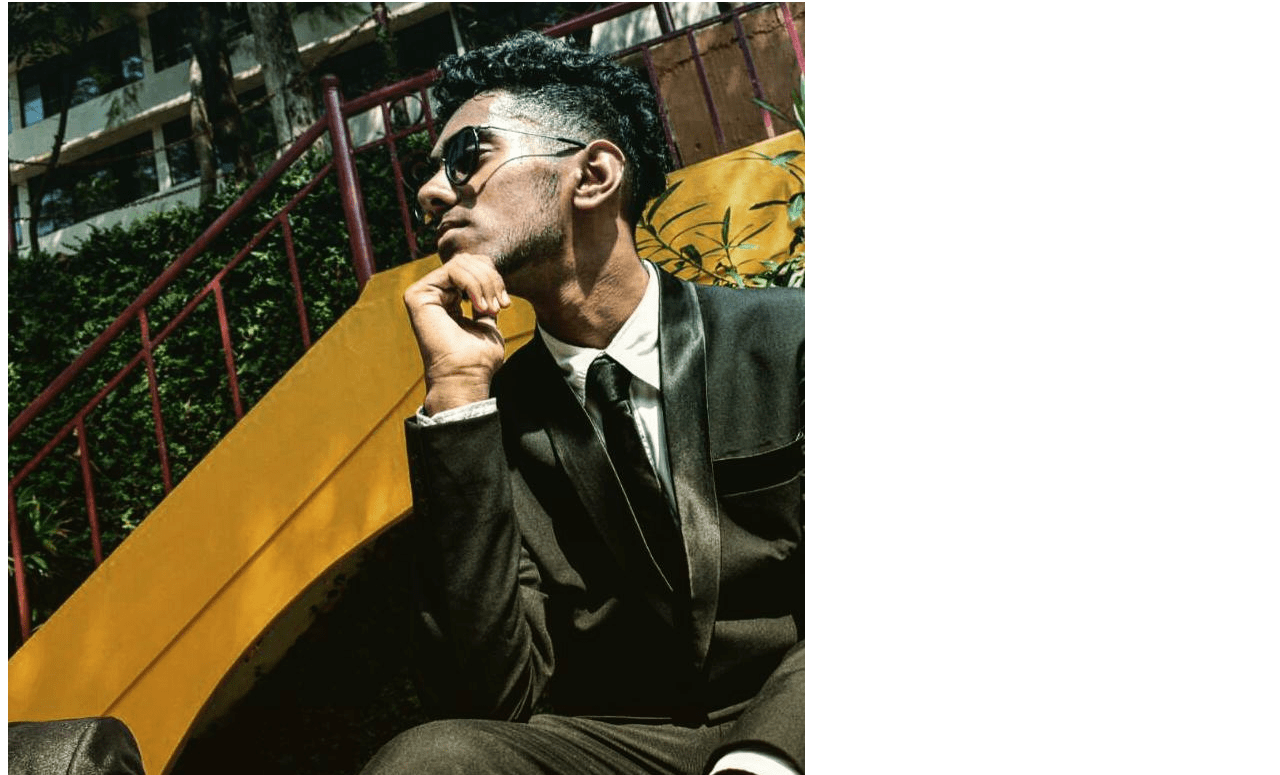
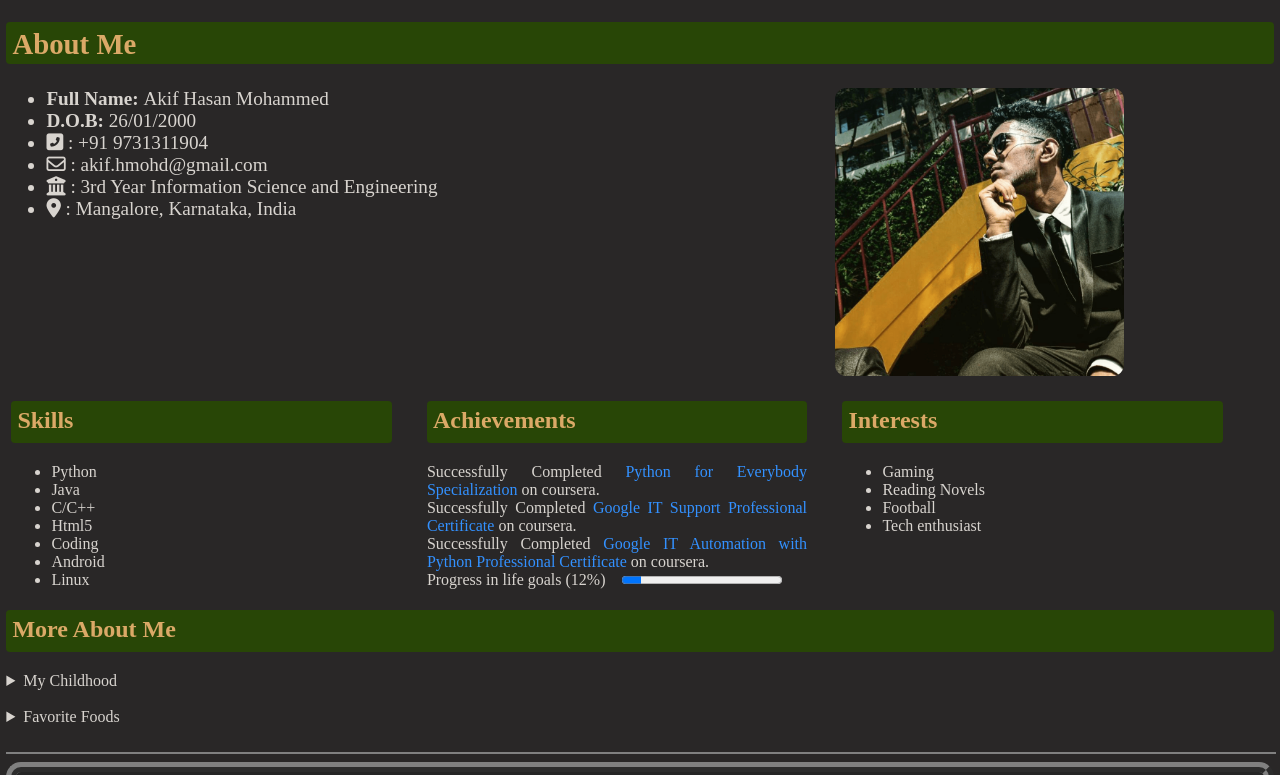
Before and after one commit to zodyto/zodyto.github.io, a plain HTML site: page index.html in a window 1280 px wide. Shown: the part 163-938 px from the top of the page. Drawn offline with Linux system fonts and the light colour scheme.

Commit message:
Update index.html

```diff
--- a/index.html
+++ b/index.html
@@ -6,7 +6,7 @@
         <title>Akif Moahmmed</title>
         <script src="https://kit.fontawesome.com/3316384b3d.js" crossorigin="anonymous"></script>
         <link rel="icon" type="image/png" href="images/akif.png">
-        <link rel="stylesheet" href="css/styles.css">
+        <link rel="stylesheet" href="css/style.css">
     </head>
     <body>
         <header>
@@ -29,6 +29,7 @@
                 <li><b>D.O.B: </b>26/01/2000</li>
                 <li><i class="fas fa-phone-square-alt fa-1x"></i> : +91 9731311904</li>
                 <li><i class="far fa-envelope"></i> : akif.hmohd@gmail.com</li>
+                <li><i class="fas fa-university"></i> : 3rd Year Information Science and Engineering</li>
                 <li><i class="fas fa-map-marker-alt"></i> : Mangalore, Karnataka, India</li>
             </ul>
         </section>
```
